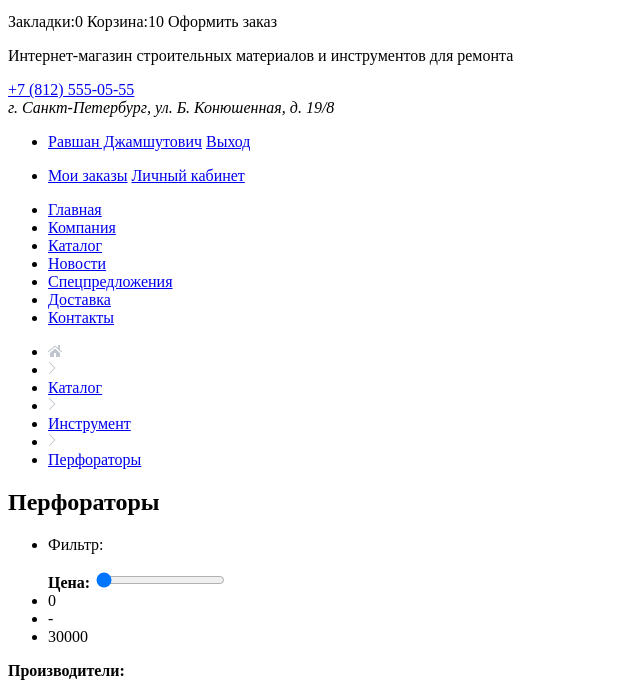
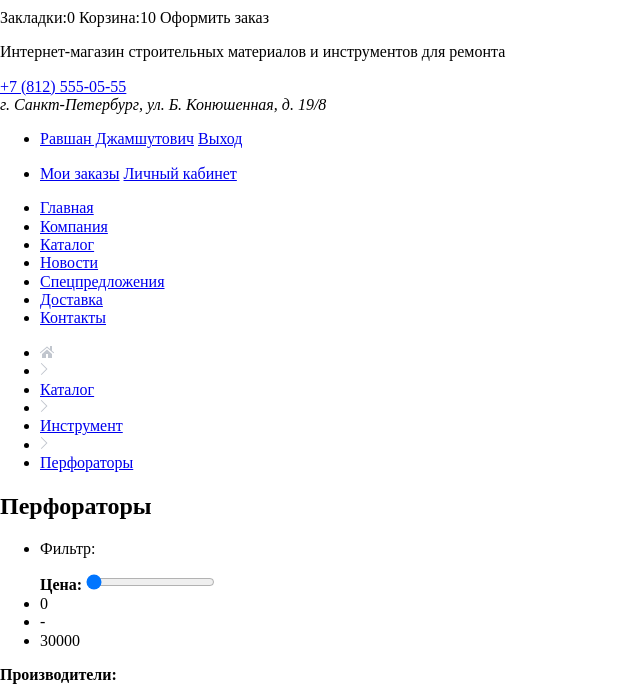
Before and after one commit to EvilSight/610873-technomart-30, a plain HTML site: page catalog.html in a window 1280 px wide. Shown: the part 120-806 px from the top of the page, without its empty margins (0-640 px from the left). Drawn offline with Linux system fonts and the light colour scheme; a web font is replaced by a local one.

Commit message:
ласт правки от 01.02.2021

```diff
--- a/catalog.html
+++ b/catalog.html
@@ -11,6 +11,8 @@
   <link href="https://fonts.googleapis.com/css2?family=PT+Sans:ital,wght@0,400;0,700;1,400;1,700&display=swap"
     rel="stylesheet">
   <link rel="icon" href="favicon.ico">
+  <link rel="stylesheet" href="/css/style.css">
+  <link rel="stylesheet" href="/css/normalize.css">
 </head>
 
 <body>
--- /dev/null
+++ b/css/style.css
@@ -0,0 +1,19 @@
+/*Variables*/
+:root {
+  --basic-dark-blue:#32425C;
+  --basic-light-blue:#3BBCE3;
+  --basic-orange:#FFBF47;
+  --basic-light-orange:##FFC047;
+  --basic-purple:#DC91D8;
+  --basic-red:#EE3643;
+  --basic-light-green:#8ED78F;
+  --basic-green:#63A63E;
+  --basic-background:#F3F7F9;
+}
+/* Global */
+body {
+  min-width: 960px;
+  margin: 0;
+  padding: 0;
+  font-family: "PT Sans ";
+}
```
Also changed, not shown: index.html (+9 -1 lines), img/slider-second.jpg (added).
